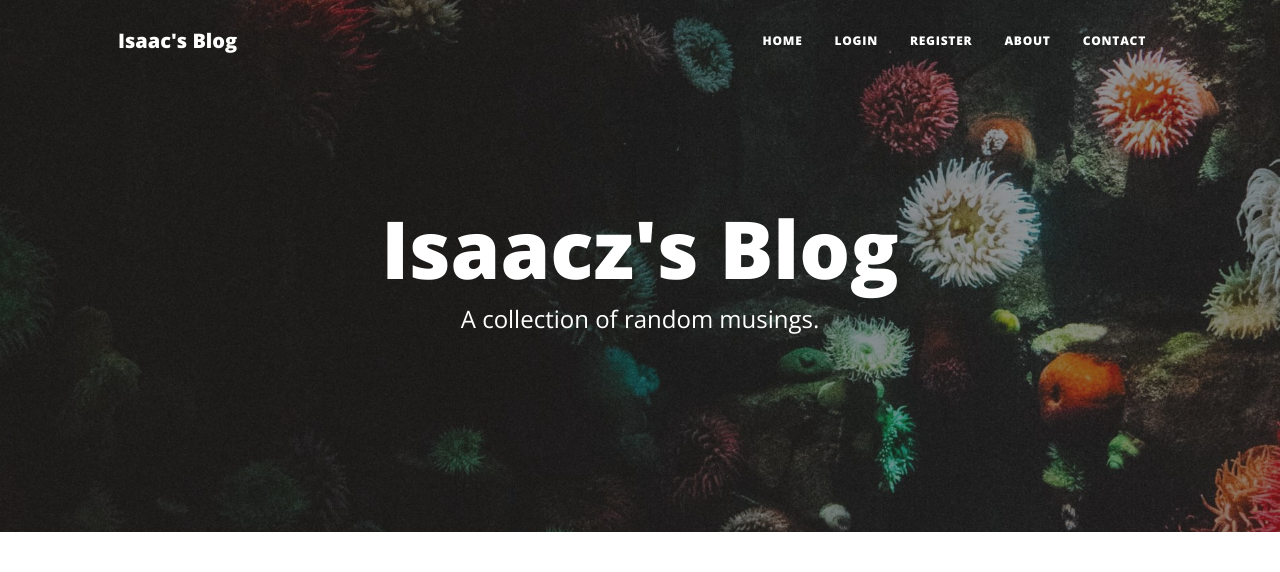
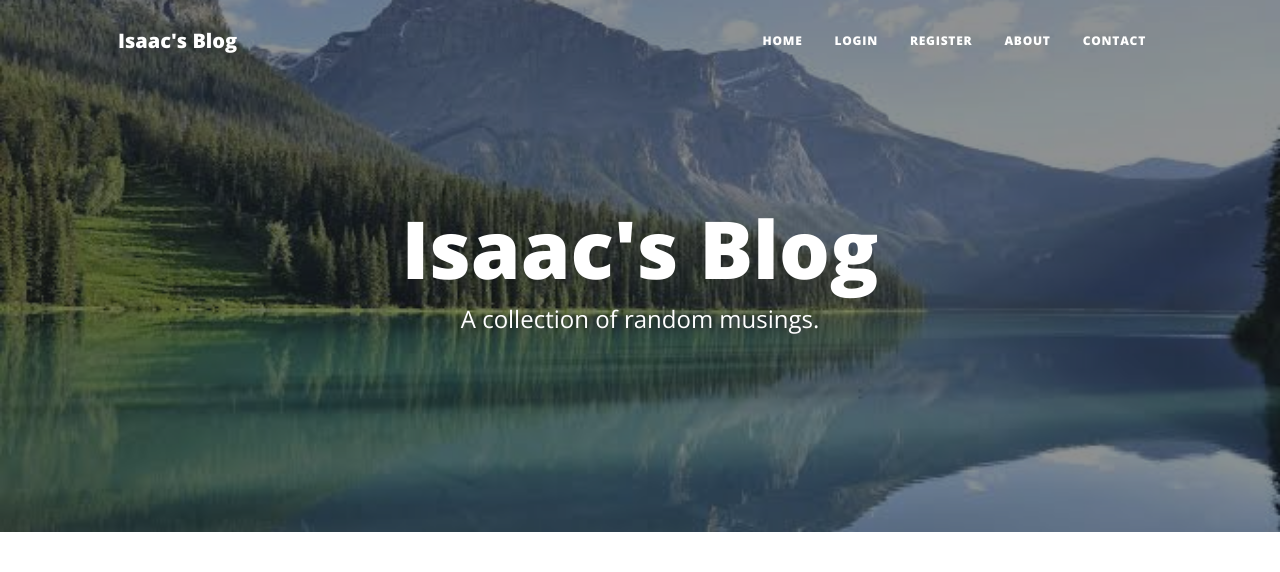
Before and after one commit to isaacescoelho/upgraded-blog, a Flask app: page / in a window 1280 px wide. Shown: the top 572 px of the page. Run offline with Flask 3, Linux system fonts and the light colour scheme; data that the repository does not hold is empty; some libraries are stand-ins or nearby versions.

Commit message:
update home background

```diff
--- a/templates/index.html
+++ b/templates/index.html
@@ -9,7 +9,7 @@
     <div class="row gx-4 gx-lg-5 justify-content-center">
       <div class="col-md-10 col-lg-8 col-xl-7">
         <div class="site-heading">
-          <h1>Isaacz's Blog</h1>
+          <h1>Isaac's Blog</h1>
           <span class="subheading">A collection of random musings.</span>
         </div>
       </div>
```
Also changed, not shown: static/assets/img/angela-profile.jpg (deleted), static/assets/img/home-bg.jpg.
